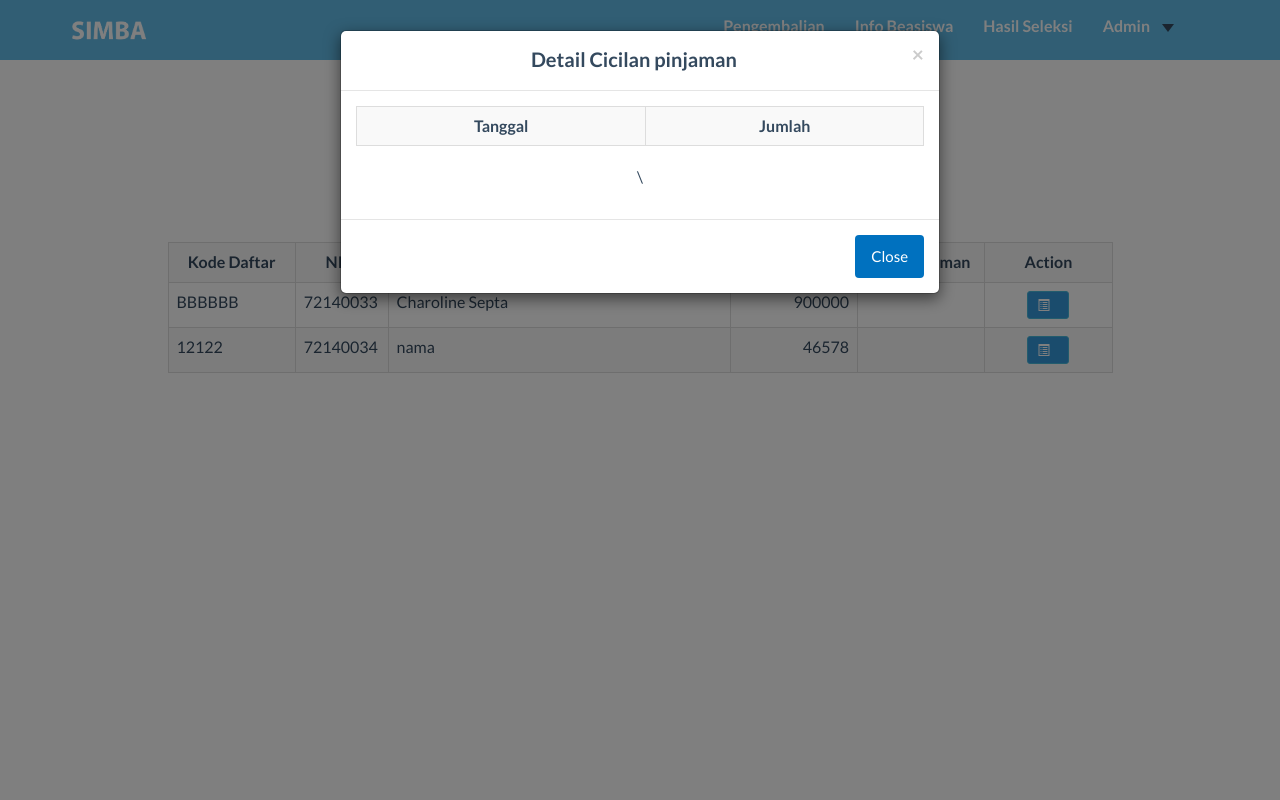
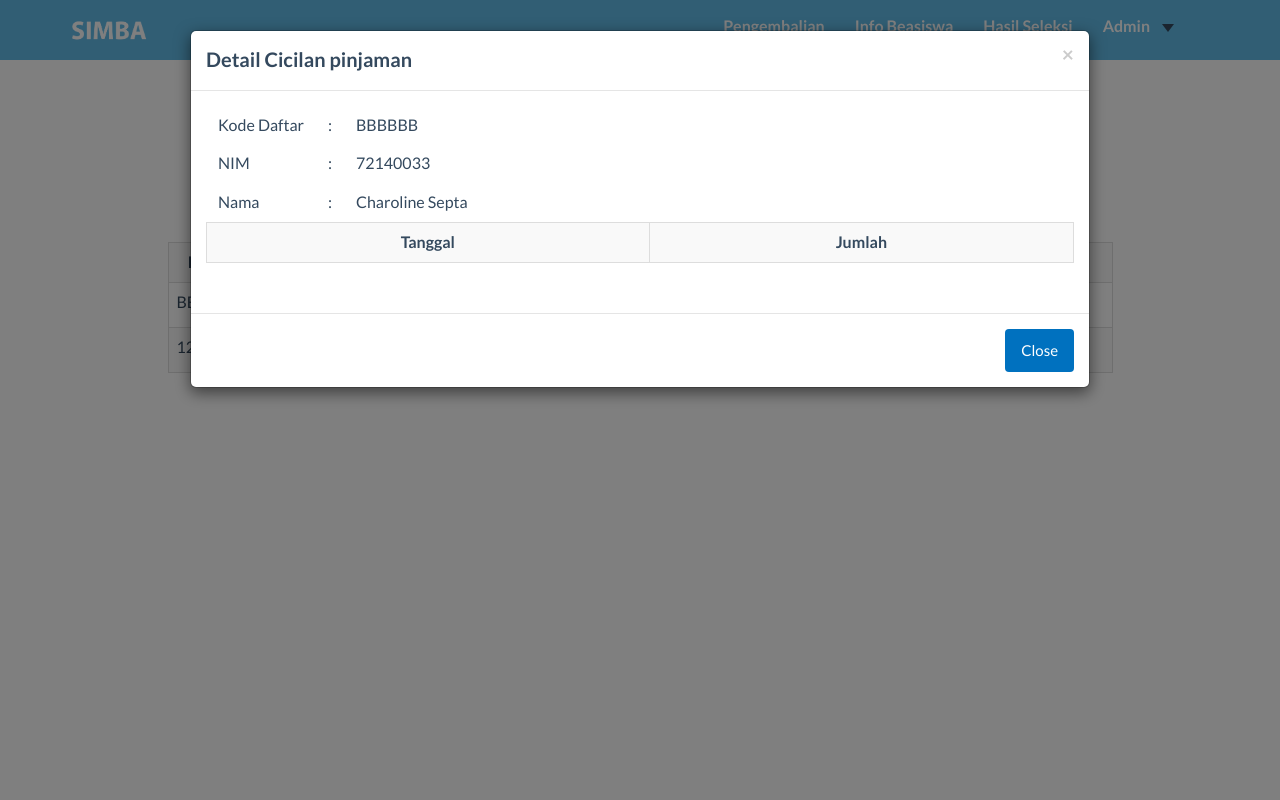
Before and after one commit to aamesaa/beasiswa, a PHP site: page /user_admin/Cicilan.php in a window 1280 px wide, after a click that opens the changed part. Run offline with PHP 8.4, Linux system fonts and the light colour scheme; data comes from the database, SQL or seed files in the repository; data that the repository does not hold is empty; some libraries are stand-ins or nearby versions.

Commit message:
Add Cicilan

```diff
--- a/user_admin/Cicilan.php
+++ b/user_admin/Cicilan.php
@@ -46,7 +46,7 @@ $getDataPinjaman=mysqli_query($koneksi,$q);// ambil data pendaftar yang pinjaman
           <span class="icon-bar"></span>
         </button>
       </div>
-      <a class="" href="index.php">
+      <a class="" href="index.php" ">
         <img src="../img/logo2.png" height="45px" style="margin-top:8px; margin-left:0" id="logo"/>
       </a>
       <div class="collapse navbar-collapse navbar-right navbar-ex1-collapse stuckMenu">
@@ -101,12 +101,13 @@ $getDataPinjaman=mysqli_query($koneksi,$q);// ambil data pendaftar yang pinjaman
                               <td>'.$rowPjm['nama_mhs'].'</td>
                               <td style="text-align:right">'.$rowPjm['nominal_disetujui'].'</td>
                               <td style="text-align:right">'.$sisa.'</td>
-                              <td class="text-center">
+                              <td >
 
-                                    <button type="button" class="btn btn-info btn-xs" data-toggle="modal" data-target="#myModal'.$rowPjm['kd_daftar'].'"><span class="	glyphicon glyphicon-list-alt"></span></button>
-                                    <!-- Modal -->
+                                    <button type="button" class="btn btn-info btn-xs" data-toggle="modal" data-target="#myModal'.$rowPjm['kd_daftar'].'"><span class="glyphicon glyphicon-list-alt"></span></button>
+                                     <button type="button" class="btn btn-info btn-xs" data-toggle="modal" data-target="#addModal'.$rowPjm['kd_daftar'].'"><span class="glyphicon glyphicon-plus"></span></button>
+                                    <!-- Modal DETAIL -->
                                     <div id="myModal'.$rowPjm['kd_daftar'].'" class="modal fade" role="dialog">
-                                      <div class="modal-dialog">
+                                      <div class="modal-dialog modal-lg">
 
                                         <!-- Modal content-->
                                         <div class="modal-content">
@@ -115,7 +116,24 @@ $getDataPinjaman=mysqli_query($koneksi,$q);// ambil data pendaftar yang pinjaman
                                             <h4 class="modal-title">Detail Cicilan pinjaman</h4>
                                           </div>
                                           <div class="modal-body">
-                                           '.getDetailCicilan($rowPjm['kd_daftar'] ).'\
+                                            <table>
+                                          <tr >
+                                            <td style:"text-algin:left;">Kode Daftar</td>
+                                            <td>: </td>
+                                            <td style:"text-algin:left;">'.$rowPjm['kd_daftar'].'</td>
+                                          </tr>
+                                           <tr>
+                                            <td style:"text-algin:left;">NIM</td>
+                                            <td>: </td>
+                                            <td>'.$rowPjm['nim'].'</td>
+                                          </tr>
+                                          <tr>
+                                            <td>Nama</td>
+                                            <td>: </td>
+                                            <td>'.$rowPjm['nama_mhs'].'</td>
+                                          </tr>
+                                          </table>
+                                           '.getDetailCicilan($rowPjm['kd_daftar'] ).'
                                           </div>
                                           <div class="modal-footer">
                                             <button type="button" class="btn btn-primary" data-dismiss="modal">Close</button>
@@ -124,6 +142,58 @@ $getDataPinjaman=mysqli_query($koneksi,$q);// ambil data pendaftar yang pinjaman
 
                                       </div>
                                     </div>
+
+                                    <!-- Modal ADD -->
+                                    <div id="addModal'.$rowPjm['kd_daftar'].'" class="modal fade" role="dialog">
+                                      <div class="modal-dialog">
+
+                                        <!-- Modal content-->
+                                        <div class="modal-content">
+                                          <div class="modal-header">
+                                            <button type="button" class="close" data-dismiss="modal">&times;</button>
+                                            <h4 class="modal-title">Pembayaran Pinjaman</h4>
+                                          </div>
+                                          <div class="modal-body">
+                                          <table>
+                                          <tr >
+                                            <td style:"text-algin:left;">Kode Daftar</td>
+                                            <td>: </td>
+                                            <td style:"text-algin:left;">'.$rowPjm['kd_daftar'].'</td>
+                                          </tr>
+                                           <tr>
+                                            <td style:"text-algin:left;">NIM</td>
+                                            <td>: </td>
+                                            <td>'.$rowPjm['nim'].'</td>
+                                          </tr>
+                                          <tr>
+                                            <td>Nama</td>
+                                            <td>: </td>
+                                            <td>'.$rowPjm['nama_mhs'].'</td>
+                                          </tr>
+                                          </table>
+                                          <form method="POST" action="add_cicilan.php" class="form-horizontal">
+
+                                            <div class="form-group">
+                                              <label class="control-label col-sm-2" for="thn_ajar">Nominal</label>
+                                              <div class="col-sm-6">
+                                                <input type="number" min="0 "class="form-control" id="nominal" name="nominal">
+                                                 <input type="hidden" min="0 "class="form-control" id="kd_daftar" name="kd_daftar" value="'.$rowPjm['kd_daftar'].'">
+                                              </div>
+                                            </div>
+
+                                          </div>
+                                          <div class="modal-footer">
+                                           <div class="form-group">
+                                            <div class="col-sm-offset-2 col-sm-10">
+                                              <button type="submit" class="btn btn-embossed btn-info" value="submit">Submit</button>
+                                            </div>
+                                          </div>
+                                          </div>
+                                        </div>
+
+                                      </div>
+                                    </div>
+                                    </form>
 
 
                        ';
--- a/user_admin/detail_cicilan_coba.php
+++ b/user_admin/detail_cicilan_coba.php
@@ -19,7 +19,7 @@ function getDetailCicilan ($kd_dftr){
         $hasil= $hasil.'
         <tr>
             <td>'.$row['tgl_bayar'].'</td>
-            <td style="text-align:right;">'.$row['nominal_bayar'].'</td>
+            <td style="text-align: right>'.$row['nominal_bayar'].'</td>
         </tr>
         ';
     }
```
Also changed, not shown: user_admin/add_cicilan.php (+16 -0 lines).
